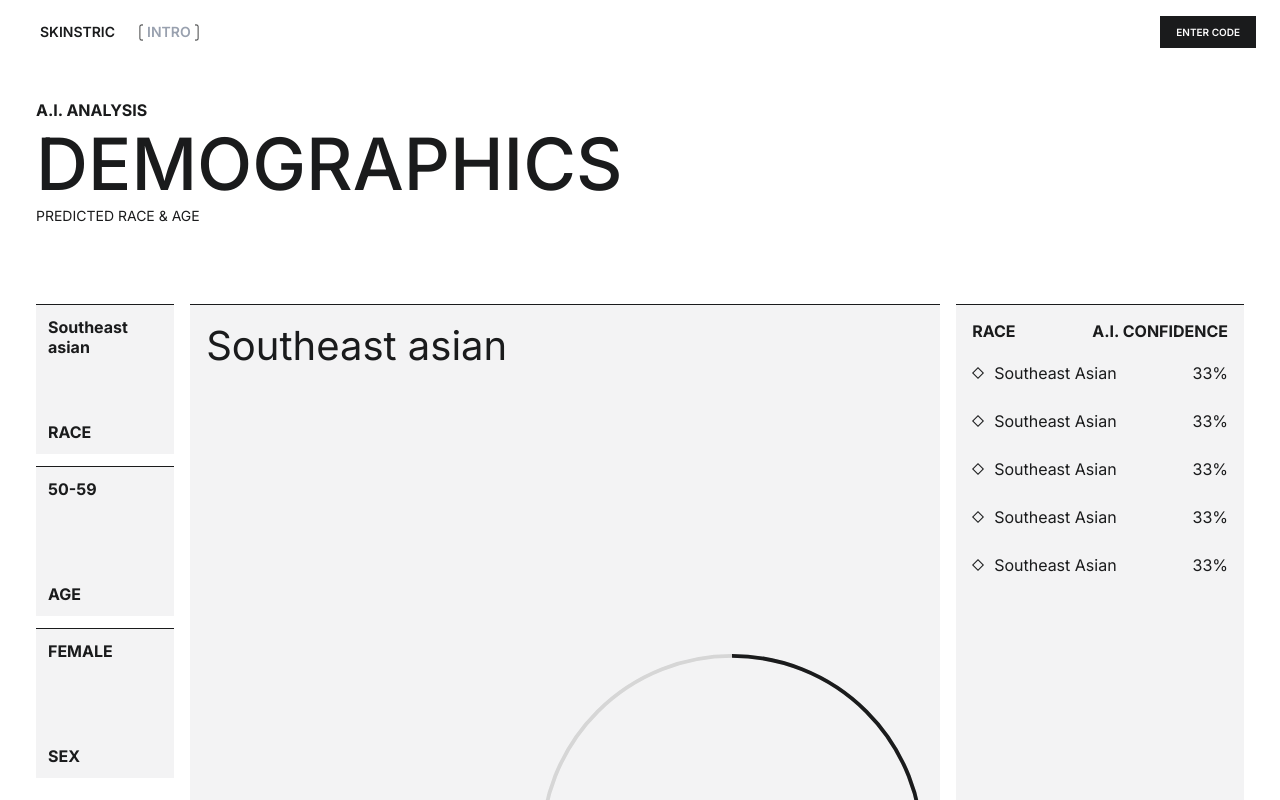
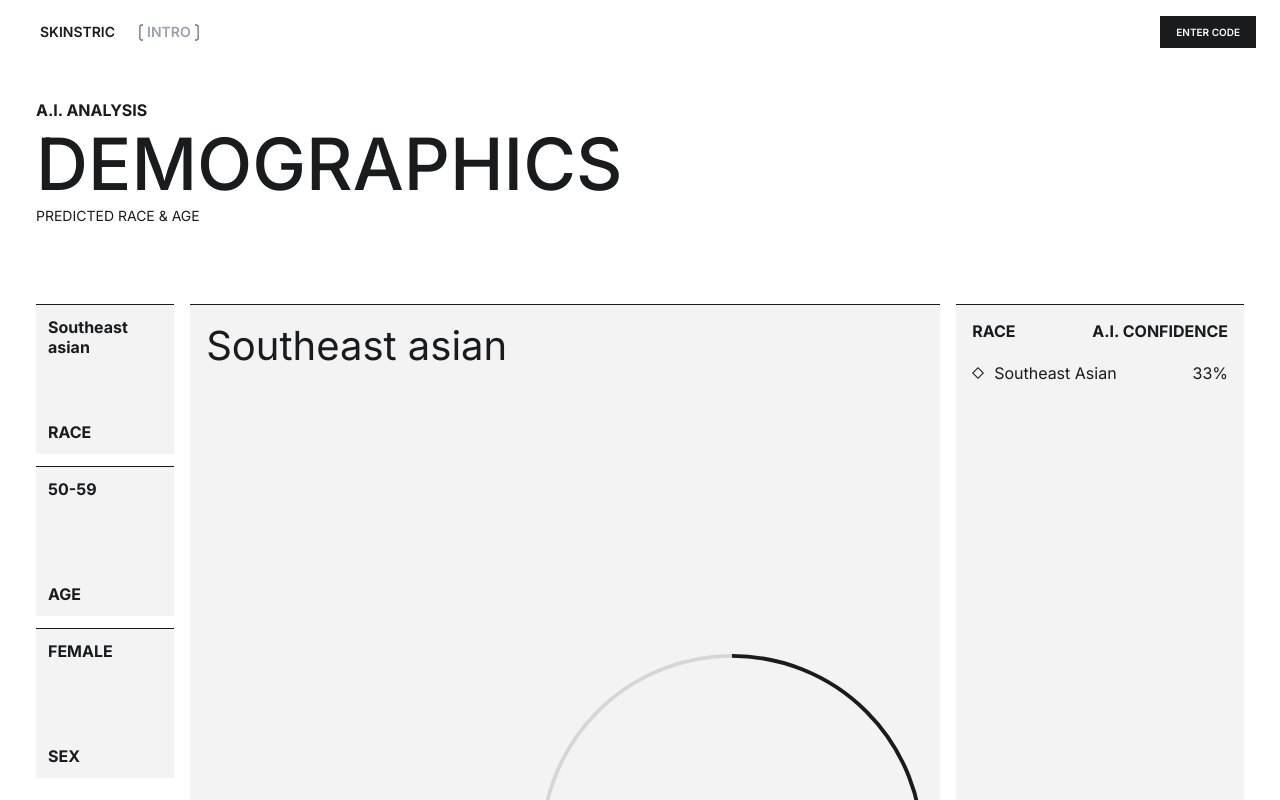
Before and after one commit to maxmw02/Skinstric-internship, a React (Create React App) app: page /demographics in a window 1280 px wide. Shown: the top 800 px of the page. Built offline with nearby package versions, Linux system fonts and the light colour scheme.

Commit message:
api response fix attempt 1

```diff
--- a/src/App.jsx
+++ b/src/App.jsx
@@ -1,4 +1,4 @@
-import { BrowserRouter, Route, Routes } from "react-router-dom";
+import { BrowserRouter, Route, Routes, useNavigate } from "react-router-dom";
 import "./App.css";
 import Home from "./Pages/Home";
 import AOS from "aos";
@@ -30,9 +30,13 @@ AOS.init({
   anchorPlacement: "top-bottom",
 });
 
+
 function App() {
+
     const [loading, setLoading] = useState(false);
     const [preview, setPreview] = useState("");
+    const [demoData, setDemoData] = useState([])
+    const [error, setError] = useState(false)
     const base64 = preview.split(",")[1];
 
   const convertFileToBase64 = (file) => {
@@ -44,35 +48,28 @@ function App() {
     });
   };
 
-  const handleFileSelect = async (event) => {
-    const file = event.target.files[0];
-    if (file) {
-      try {
-        const base64String = await convertFileToBase64(file);
-        setPreview(base64String);
-        uploadImage()
-      } catch (error) {
-        console.error("Error converting file to Base64");
-      }
-    }
-  };
+
 
   const uploadImage = async () => {
+    setLoading(true)
     try {
-      const response = await axios.post(
-        "https://us-central1-api-skinstric-ai.cloudfunctions.net/skinstricPhaseTwo", {
-          ImageData: base64
-        }, {
-          headers: {
-            'Content-Type' : 'multipart/form-data'
-          }
-        }
+      const { data } = await axios.post(
+        "https://us-central1-api-skinstric-ai.cloudfunctions.net/skinstricPhaseTwo",
+
+        { image: base64 },
+
+        { headers: { "Content-Type": "application/json" } }
       );
-      console.log('Image upload success', response.data)
+      setError(false)
+      setDemoData(data)
+      console.log(data)
     } catch (error) {
-      console.error('Error uploading image', error)
+      setError(true)
+      setDemoData([])
+      console.error(error);
     }
-  }
+    setLoading(false)
+  };
 
   return (
     <div className="App">
@@ -80,9 +77,9 @@ function App() {
         <Routes>
           <Route index element={<Home />} />
           <Route path="/intro" element={<Intro/>} />
-          <Route path="/analysis" element={<Analysis handleFileSelect={handleFileSelect} preview={preview} loading={loading} uploadImage={uploadImage}/>} />
+          <Route path="/analysis" element={<Analysis convertFileToBase64={convertFileToBase64} setPreview={setPreview} error={error} preview={preview} loading={loading} uploadImage={uploadImage}/>} />
           <Route path="/results" element={<Results />} />
-          <Route path="/demographics" element={<Demographics />} />
+          <Route path="/demographics" element={<Demographics demoData={demoData} />} />
         </Routes>
       </BrowserRouter>
     </div>
--- a/src/Pages/Analysis.jsx
+++ b/src/Pages/Analysis.jsx
@@ -7,13 +7,12 @@ import Small_Square from "../Assets/Rectangle 2778.png";
 import camera_icon from "../Assets/camera-icon.png";
 import gallery_icon from "../Assets/gallery-icon.png";
 import line from "../Assets/Group 39690.png";
+import { useNavigate } from "react-router-dom";
 
-function Analysis({ loading, preview, handleFileSelect, uploadImage}) {
+function Analysis({ convertFileToBase64, loading, preview, uploadImage, error, setPreview }) {
   const galleryInputRef = useRef(null)
   const scanInputRef = useRef(null)
-
-
-
+  const navigate = useNavigate()
 
   const handleGalleryClick = () => {
     galleryInputRef.current.click();
@@ -21,6 +20,18 @@ function Analysis({ loading, preview, handleFileSelect, uploadImage}) {
   const handleScanClick = () => {
     scanInputRef.current.click();
   }
+
+  const handleFileSelect = async (event) => {
+    const file = event.target.files[0];
+    if (file) {
+      try {
+        const base64String = await convertFileToBase64(file);
+        setPreview(base64String);
+      } catch (error) {
+        console.error("Error converting file to Base64");
+      }
+    }
+  };
 
   return (
     <>
@@ -89,6 +100,12 @@ function Analysis({ loading, preview, handleFileSelect, uploadImage}) {
                 <div className="preview__picture--box">
                   <img src={preview || null} alt="" className="preview__picture--box-img"/>
                 </div>
+                <button onClick={() => {
+                  uploadImage()
+                  if (error === false) {
+                    navigate('/results')
+                  }
+                }}>Confirm</button>
               </div>
             </>
           )}
--- a/src/Pages/Demographics.jsx
+++ b/src/Pages/Demographics.jsx
@@ -6,8 +6,9 @@ import radio_button_black from "../Assets/radio-button (1).png";
 import { buildStyles, CircularProgressbar } from "react-circular-progressbar";
 import "react-circular-progressbar/dist/styles.css";
 
-function Demographics() {
+function Demographics({ demoData }) {
   const [percent, setPercent] = useState("33");
+  console.log(demoData)
   return (
     <>
       <Nav />
@@ -60,43 +61,8 @@ function Demographics() {
                   A.I. CONFIDENCE
                 </div>
               </div>
+
               <div className="demo__confidence--options">
-                <div className="demo__confidence--option">
-                  <div className="demo__confidence--option-left">
-                    <img src={radio_button_black} alt="" />
-                    <div className="demo__confidence--option-title">
-                      Southeast Asian
-                    </div>
-                  </div>
-                  <div className="demo__confidence--option-right">33%</div>
-                </div>
-                <div className="demo__confidence--option">
-                  <div className="demo__confidence--option-left">
-                    <img src={radio_button_black} alt="" />
-                    <div className="demo__confidence--option-title">
-                      Southeast Asian
-                    </div>
-                  </div>
-                  <div className="demo__confidence--option-right">33%</div>
-                </div>
-                <div className="demo__confidence--option">
-                  <div className="demo__confidence--option-left">
-                    <img src={radio_button_black} alt="" />
-                    <div className="demo__confidence--option-title">
-                      Southeast Asian
-                    </div>
-                  </div>
-                  <div className="demo__confidence--option-right">33%</div>
-                </div>
-                <div className="demo__confidence--option">
-                  <div className="demo__confidence--option-left">
-                    <img src={radio_button_black} alt="" />
-                    <div className="demo__confidence--option-title">
-                      Southeast Asian
-                    </div>
-                  </div>
-                  <div className="demo__confidence--option-right">33%</div>
-                </div>
                 <div className="demo__confidence--option">
                   <div className="demo__confidence--option-left">
                     <img src={radio_button_black} alt="" />
--- a/src/Pages/Results.css
+++ b/src/Pages/Results.css
@@ -89,3 +89,14 @@
   opacity: 0;
   transition: all 400ms ease;
 }
+
+.get__summary--btn {
+  position: relative;
+  display: flex;
+  border: none;
+  padding: 4px 12px;
+  display: flex;
+  justify-content: center;
+  align-items: center;
+  white-space: nowrap;
+}
--- a/src/Pages/Results.jsx
+++ b/src/Pages/Results.jsx
@@ -114,7 +114,7 @@ function Results() {
             <div className="back__btn--title">BACK</div>
           </div>
         </a>
-        <a href="/demographics" className="proceed__btn">
+        <a href="/demographics" className="get__summary--btn">
           <div className="proceed__btn--title">Get Summary</div>
           <div className="proceed__btn--border"></div>
           <div className="proceed__btn--triangle">▶</div>
```
